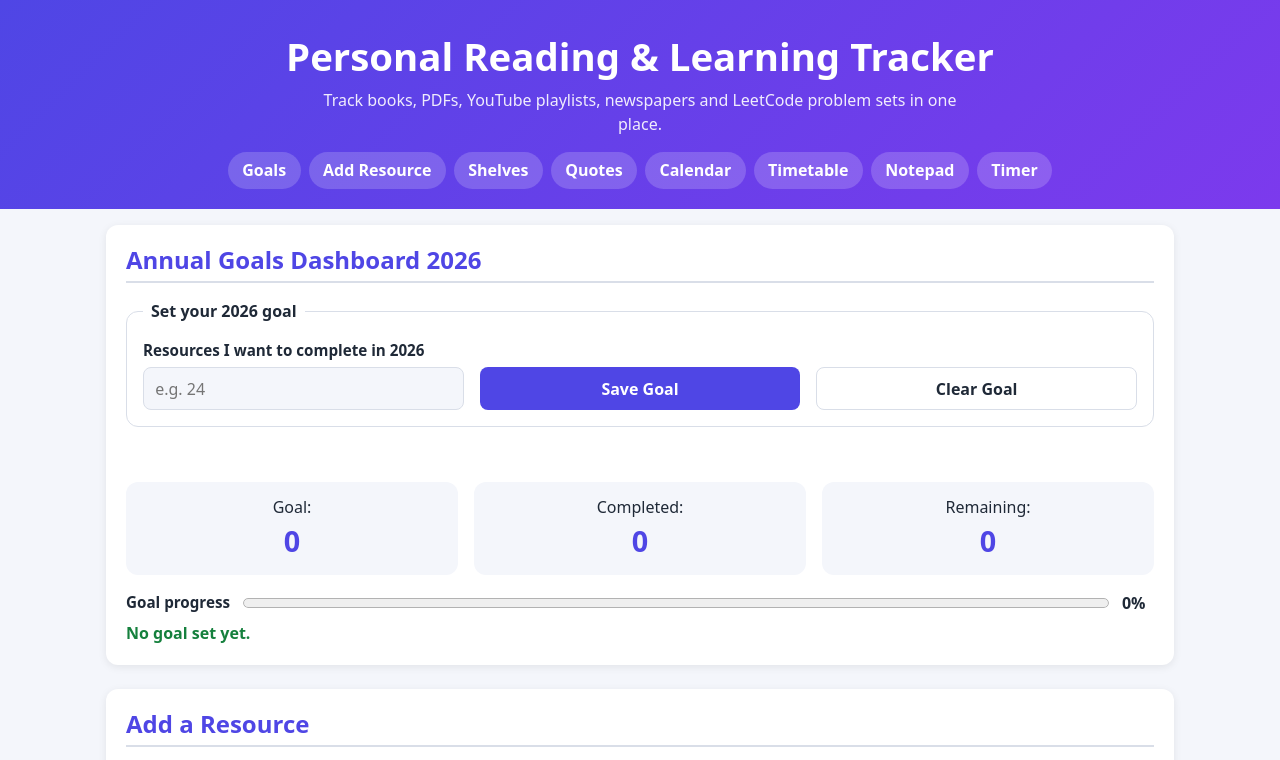
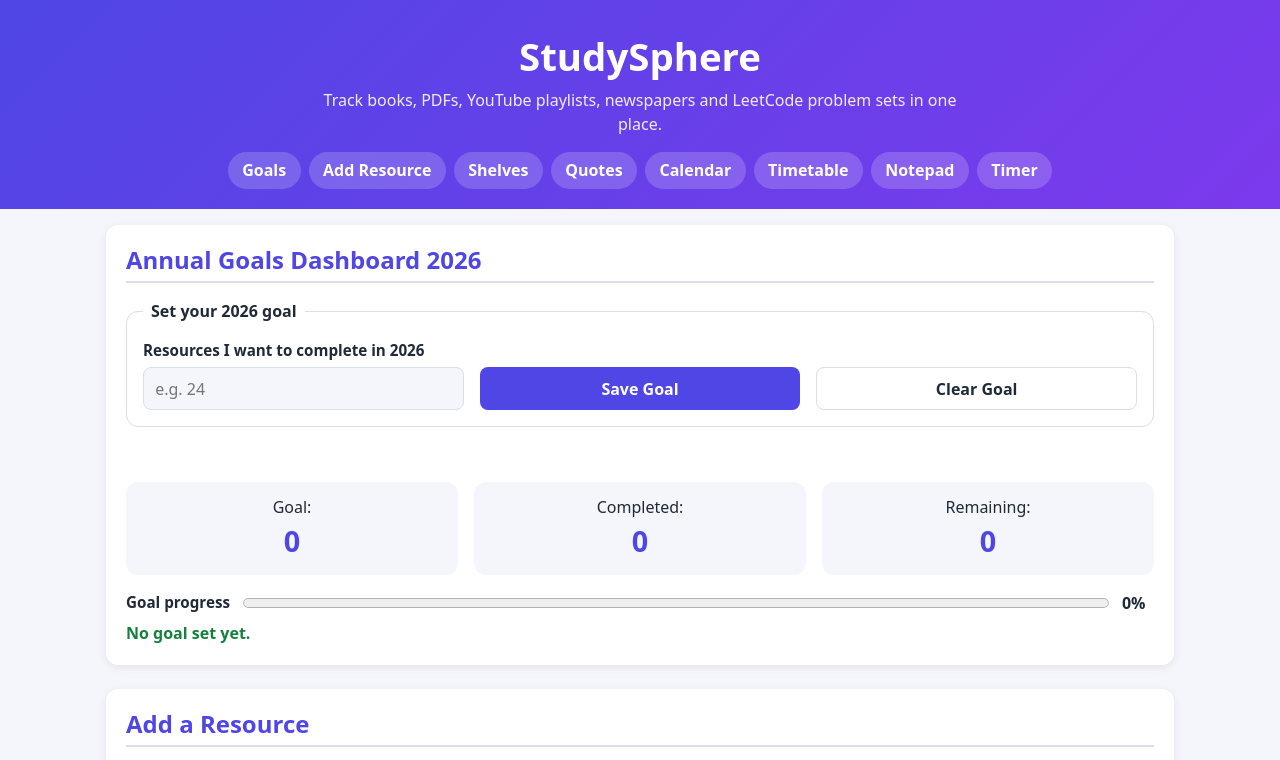
Before and after one commit to kantreddinaveen/cse326-project, a plain HTML site: page Personal_Reading___Learning_Tracker111.html in a window 1280 px wide. Shown: the top 760 px of the page. Drawn offline with Linux system fonts and the light colour scheme.

Commit message:
Update Personal_Reading___Learning_Tracker111.html
changing name and title

```diff
--- a/Personal_Reading___Learning_Tracker111.html
+++ b/Personal_Reading___Learning_Tracker111.html
@@ -4,7 +4,7 @@
   <meta charset="UTF-8">
   <meta name="viewport" content="width=device-width, initial-scale=1.0, viewport-fit=cover">
   <meta name="description" content="Personal Reading and Learning Tracker for books, PDFs, YouTube playlists, newspapers and LeetCode problem sets.">
-  <title>Personal Reading &amp; Learning Tracker</title>
+  <title>StudySphere</title>
 
   <!-- External stylesheet (will be created in the CSS step) -->
   <style>
@@ -335,7 +335,7 @@ h1, h2, h3, h4 { line-height: 1.25; margin: 0 0 0.5rem; }
        BLOCK 1: SITE HEADER AND MAIN NAVIGATION
        ========================================================== -->
   <header id="site-header" class="site-header">
-    <h1 id="site-title" class="site-title">Personal Reading &amp; Learning Tracker</h1>
+    <h1 id="site-title" class="site-title">StudySphere</h1>
     <p id="site-tagline" class="site-tagline">Track books, PDFs, YouTube playlists, newspapers and LeetCode problem sets in one place.</p>
 
     <nav id="main-nav" class="main-nav" aria-label="Main navigation">
```
